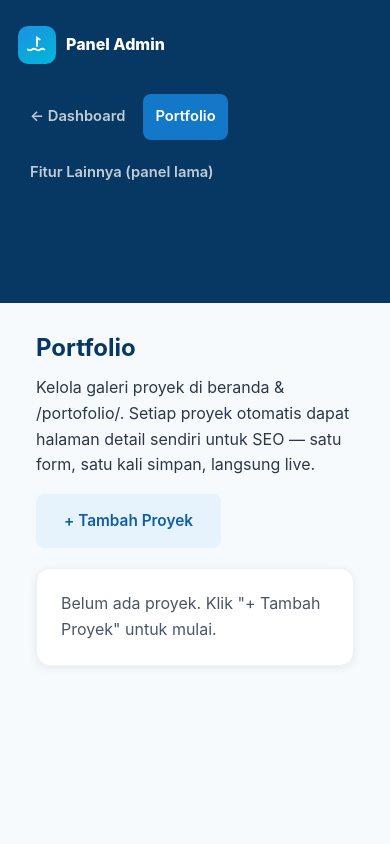
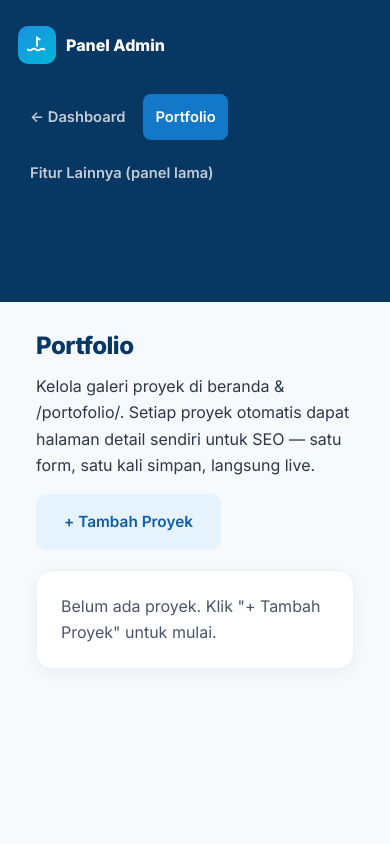
Before and after one commit to bintangasia21-web/jasakolamrenangbogor, a PHP site: page /edit-portfolio.php in a window 390 px wide. Run offline with PHP 8.4, Linux system fonts and the light colour scheme; data that the repository does not hold is empty.

Commit message:
Redesain Tahap 1: fondasi tipografi & design token modern
Font utama diganti ke Inter (Google Fonts, preconnect + font-display
swap supaya tidak blocking, fallback ke system font stack lama kalau
gagal muat) -- dipasang di render_head() (otomatis berlaku ke 70+
halaman) + 4 file mandiri (index.php, admin.html, edit-portfolio.php,
admin.php) yang punya <head> sendiri.

Token inti diperhalus: shadow lebih difus/lembut, radius sudut lebih
besar, heading lebih tebal & rapat (letter-spacing negatif, ciri khas
modern), jarak antar section & section-head diperlebar (white space
lebih lega, gaya minimalis). Palet warna biru tidak diubah -- brand
tetap konsisten.

```diff
--- a/admin.html
+++ b/admin.html
@@ -6,6 +6,9 @@
 <title>Panel Admin — Jasa Kolam Renang Bogor</title>
 <meta name="robots" content="noindex, nofollow">
 <link rel="icon" href="assets/img/favicon.svg" type="image/svg+xml">
+<link rel="preconnect" href="https://fonts.googleapis.com">
+<link rel="preconnect" href="https://fonts.gstatic.com" crossorigin>
+<link href="https://fonts.googleapis.com/css2?family=Inter:wght@400;500;600;700;800&display=swap" rel="stylesheet">
 <link rel="stylesheet" href="assets/css/style.css">
 <link rel="stylesheet" href="assets/css/admin.css">
 <link rel="stylesheet" href="https://unpkg.com/leaflet@1.9.4/dist/leaflet.css">
--- a/admin.php
+++ b/admin.php
@@ -22,6 +22,9 @@ try {
 <title>Dashboard — Panel Admin</title>
 <meta name="robots" content="noindex, nofollow">
 <link rel="icon" href="assets/img/favicon.svg" type="image/svg+xml">
+<link rel="preconnect" href="https://fonts.googleapis.com">
+<link rel="preconnect" href="https://fonts.gstatic.com" crossorigin>
+<link href="https://fonts.googleapis.com/css2?family=Inter:wght@400;500;600;700;800&display=swap" rel="stylesheet">
 <link rel="stylesheet" href="assets/css/style.css">
 <link rel="stylesheet" href="assets/css/admin.css">
 </head>
--- a/assets/css/style.css
+++ b/assets/css/style.css
@@ -22,14 +22,20 @@
   --gray-800: #2d3748;
   --gray-900: #1a202c;
   --wa-green: #25d366;
-  --radius-sm: 8px;
-  --radius-md: 14px;
-  --radius-lg: 22px;
-  --shadow-sm: 0 2px 8px rgba(7, 55, 99, 0.08);
-  --shadow-md: 0 8px 24px rgba(7, 55, 99, 0.12);
-  --shadow-lg: 0 16px 40px rgba(7, 55, 99, 0.16);
+  /* Radius & shadow diperbesar/diperhalus dari versi sebelumnya untuk
+     kesan "modern minimalis" -- sudut lebih lembut, bayangan lebih
+     difus (tidak tajam), bukan angka acak. */
+  --radius-sm: 10px;
+  --radius-md: 16px;
+  --radius-lg: 26px;
+  --shadow-sm: 0 4px 16px rgba(7, 55, 99, 0.06);
+  --shadow-md: 0 12px 32px rgba(7, 55, 99, 0.10);
+  --shadow-lg: 0 24px 56px rgba(7, 55, 99, 0.14);
   --container: 1180px;
-  --font: -apple-system, BlinkMacSystemFont, "Segoe UI", Roboto, Helvetica, Arial, sans-serif;
+  /* Inter sebagai font utama (dimuat via Google Fonts di render_head()
+     & tiap halaman mandiri) -- fallback ke system font stack lama
+     kalau Google Fonts gagal dimuat, supaya teks tetap terbaca normal. */
+  --font: 'Inter', -apple-system, BlinkMacSystemFont, "Segoe UI", Roboto, Helvetica, Arial, sans-serif;
 }
 
 * { box-sizing: border-box; }
@@ -39,13 +45,14 @@ body {
   font-family: var(--font);
   color: var(--gray-800);
   background: var(--white);
-  line-height: 1.6;
+  line-height: 1.65;
   -webkit-font-smoothing: antialiased;
+  -moz-osx-font-smoothing: grayscale;
 }
 img { max-width: 100%; display: block; }
 a { color: inherit; text-decoration: none; }
 ul { margin: 0; padding: 0; list-style: none; }
-h1, h2, h3, h4 { margin: 0 0 .5em; color: var(--blue-900); line-height: 1.25; }
+h1, h2, h3, h4 { margin: 0 0 .5em; color: var(--blue-900); line-height: 1.2; font-weight: 800; letter-spacing: -.02em; }
 p { margin: 0 0 1em; }
 .container {
   width: 100%;
@@ -53,9 +60,9 @@ p { margin: 0 0 1em; }
   margin: 0 auto;
   padding: 0 20px;
 }
-section { padding: 72px 0; }
+section { padding: 88px 0; }
 .section-alt { background: var(--blue-50); }
-.section-head { text-align: center; max-width: 680px; margin: 0 auto 44px; }
+.section-head { text-align: center; max-width: 680px; margin: 0 auto 56px; }
 .eyebrow {
   display: inline-block;
   color: var(--blue-600);
@@ -68,8 +75,8 @@ section { padding: 72px 0; }
   border-radius: 999px;
   margin-bottom: 14px;
 }
-.section-head h2 { font-size: clamp(1.6rem, 3vw, 2.2rem); }
-.section-head p { color: var(--gray-600); }
+.section-head h2 { font-size: clamp(1.75rem, 3.4vw, 2.5rem); }
+.section-head p { color: var(--gray-600); font-size: 1.02rem; }
 
 /* Buttons */
 .btn {
--- a/edit-portfolio.php
+++ b/edit-portfolio.php
@@ -184,6 +184,9 @@ $showForm = $editId || $isNew;
 <title>Kelola Portfolio — Panel Admin</title>
 <meta name="robots" content="noindex, nofollow">
 <link rel="icon" href="assets/img/favicon.svg" type="image/svg+xml">
+<link rel="preconnect" href="https://fonts.googleapis.com">
+<link rel="preconnect" href="https://fonts.gstatic.com" crossorigin>
+<link href="https://fonts.googleapis.com/css2?family=Inter:wght@400;500;600;700;800&display=swap" rel="stylesheet">
 <link rel="stylesheet" href="assets/css/style.css">
 <link rel="stylesheet" href="assets/css/admin.css">
 </head>
--- a/inc/render-partials.php
+++ b/inc/render-partials.php
@@ -71,6 +71,9 @@ function render_head($meta, $business) {
 <meta property="og:description" content="<?= h($desc) ?>">
 <meta property="og:url" content="<?= h($canonical) ?>">
 <link rel="icon" href="/assets/img/favicon.svg" type="image/svg+xml">
+<link rel="preconnect" href="https://fonts.googleapis.com">
+<link rel="preconnect" href="https://fonts.gstatic.com" crossorigin>
+<link href="https://fonts.googleapis.com/css2?family=Inter:wght@400;500;600;700;800&display=swap" rel="stylesheet">
 <link rel="stylesheet" href="/assets/css/style.css">
 </head>
 <body>
--- a/index.php
+++ b/index.php
@@ -105,6 +105,9 @@ $jenisPelangganList = [
 <meta property="og:image" content="<?= h(rtrim($business['domain'], '/')) ?>/assets/img/og-image.svg">
 <meta name="twitter:card" content="summary_large_image">
 <link rel="icon" href="/assets/img/favicon.svg" type="image/svg+xml">
+<link rel="preconnect" href="https://fonts.googleapis.com">
+<link rel="preconnect" href="https://fonts.gstatic.com" crossorigin>
+<link href="https://fonts.googleapis.com/css2?family=Inter:wght@400;500;600;700;800&display=swap" rel="stylesheet">
 <link rel="stylesheet" href="/assets/css/style.css">
 <link rel="stylesheet" href="https://unpkg.com/leaflet@1.9.4/dist/leaflet.css">
 </head>
```
